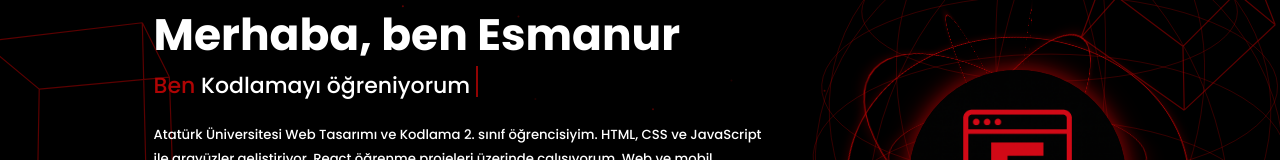
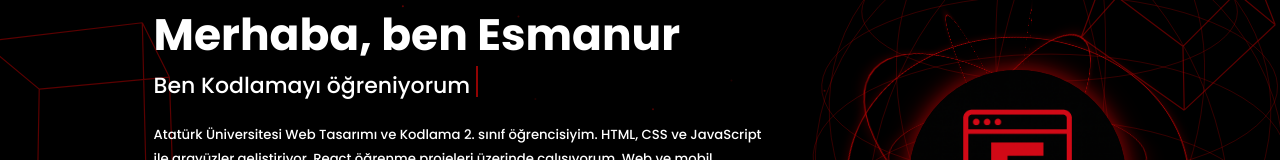
Before and after one commit to esmanur-bayka/webtasarimprojesi.github.io, a website: page index.html in a window 1280 px wide. Shown: the part 246-406 px from the top of the page. Drawn offline with nearby package versions, Linux system fonts and the light colour scheme; animation ran at ten frames a second.

Commit message:
fix(ci): pin supported browser test environment

```diff
--- a/style.css
+++ b/style.css
@@ -784,3 +784,4 @@ input[type="number"] {
 /* Keep the red border, glow and background; use readable light text. */
 .heading span,.logo span,.footer .copyright span,.navbar a:hover,.navbar a:active{color:var(--text-color)}
 .text-animation>.sr-only::before,.text-animation>.sr-only::after,.text-animation>.role-visual::before,.text-animation>.role-visual::after{content:none;animation:none}
+.text-animation>.role-visual{color:var(--text-color)}
```
Also changed, not shown: .github/workflows/quality.yml.
